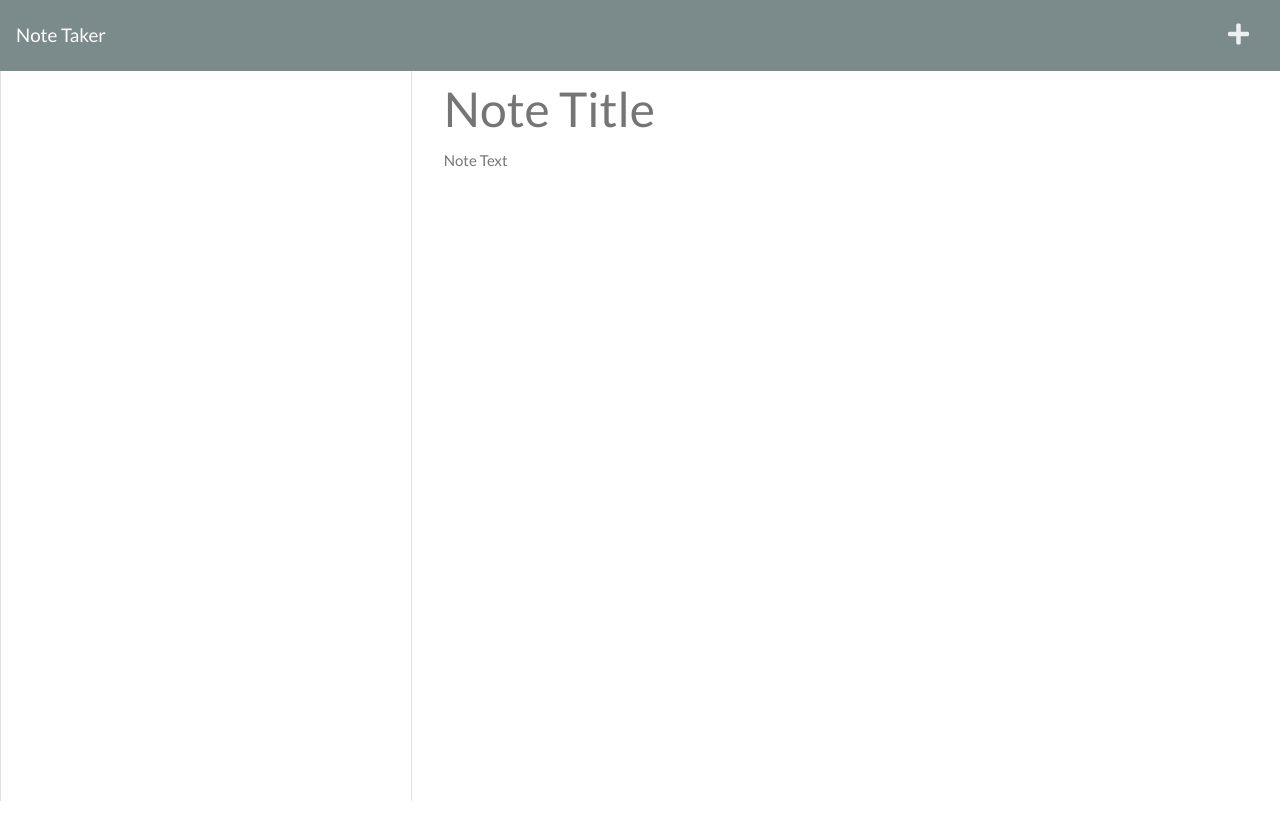
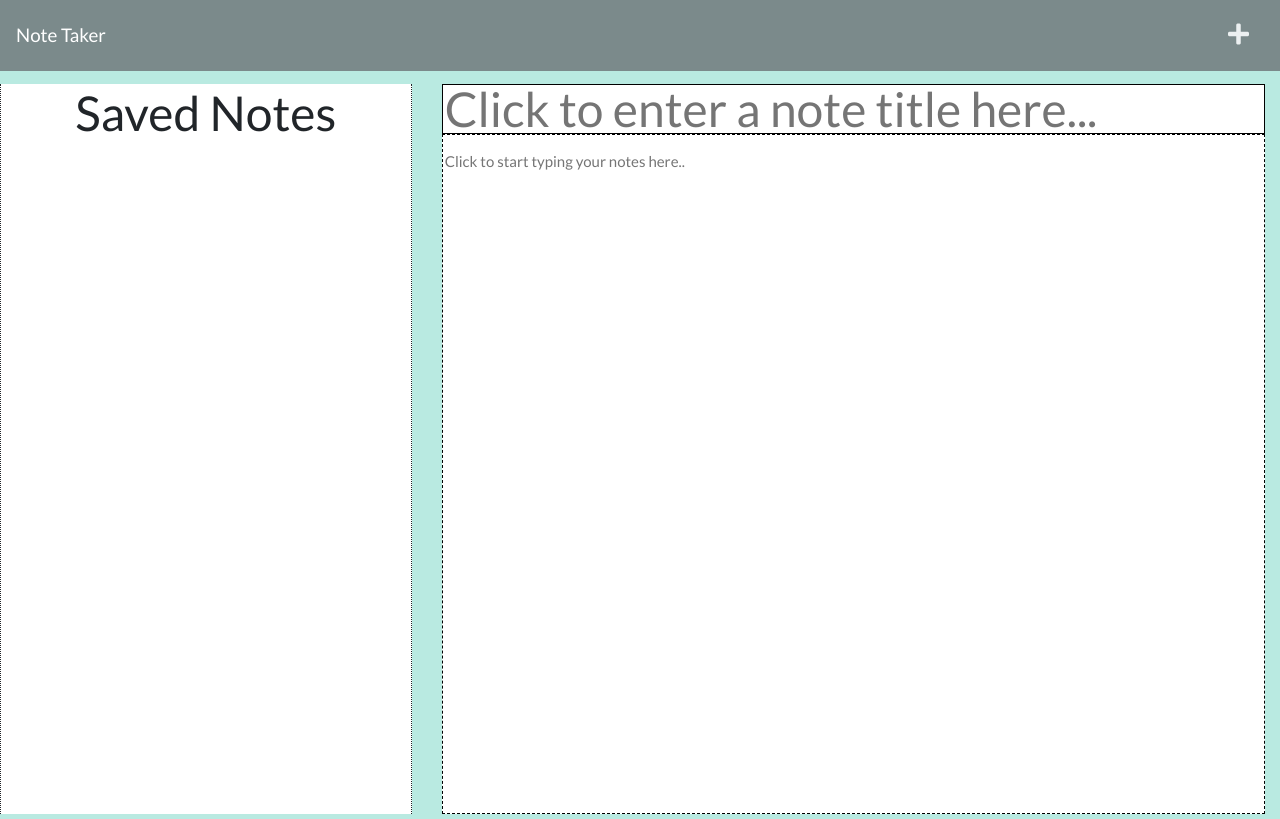
Before and after one commit to DionneNoellaBarretto/11-NoteTaker_Heroku_Express.js-FrontEndandBackEndApp, a website: page public/notes.html in a window 1280 px wide. Drawn offline with nearby package versions, Linux system fonts and the light colour scheme; no server answers.

Commit message:
minor edits

```diff
--- a/public/assets/css/styles.css
+++ b/public/assets/css/styles.css
@@ -6,6 +6,14 @@ body {
   padding: 0;
 }
 
+body {
+  /* background color with opacity */
+  background: rgba(24,188,156, 0.3)
+}
+
+h1{
+  text-align: center;
+}
 
 /* class/id selectors */
 .save-note {
@@ -31,12 +39,21 @@ body {
   resize: none;
   height: calc(100% - 63px);
   padding-top: 15px;
+  border: 1px dashed;
+}
+
+.card{
+  height: 50px;
+  margin-top: 13px;
+  font-size: 1rem;
+  border: 1px dotted;
 }
 
 .note-title {
   height: 50px;
   margin-top: 13px;
   font-size: 3rem;
+  border: 1px solid;
 }
 
 .note-title:read-only,
--- a/public/notes.html
+++ b/public/notes.html
@@ -35,9 +35,10 @@
     </nav>
     <div class="container-fluid">
       <div class="row">
+
         <!-- container to the left section of the page listing out all saved notes -->
         <div class="col-4 list-container">
-          <div class="card">
+          <div class="card">  <h1> Saved Notes </h1>
             <ul class="list-group"></ul>
           </div>
         </div>
@@ -45,12 +46,12 @@
         <div class="col-8">
           <input
             class="note-title"
-            placeholder="Note Title"
+            placeholder="Click to enter a note title here..."
             maxlength="28"
             type="text"
           />
           <!-- section to enter the note itself -->
-          <textarea class="note-textarea" placeholder="Note Text"></textarea>
+          <textarea class="note-textarea" placeholder="Click to start typing your notes here.."></textarea>
         </div>
       </div>
     </div>
```
